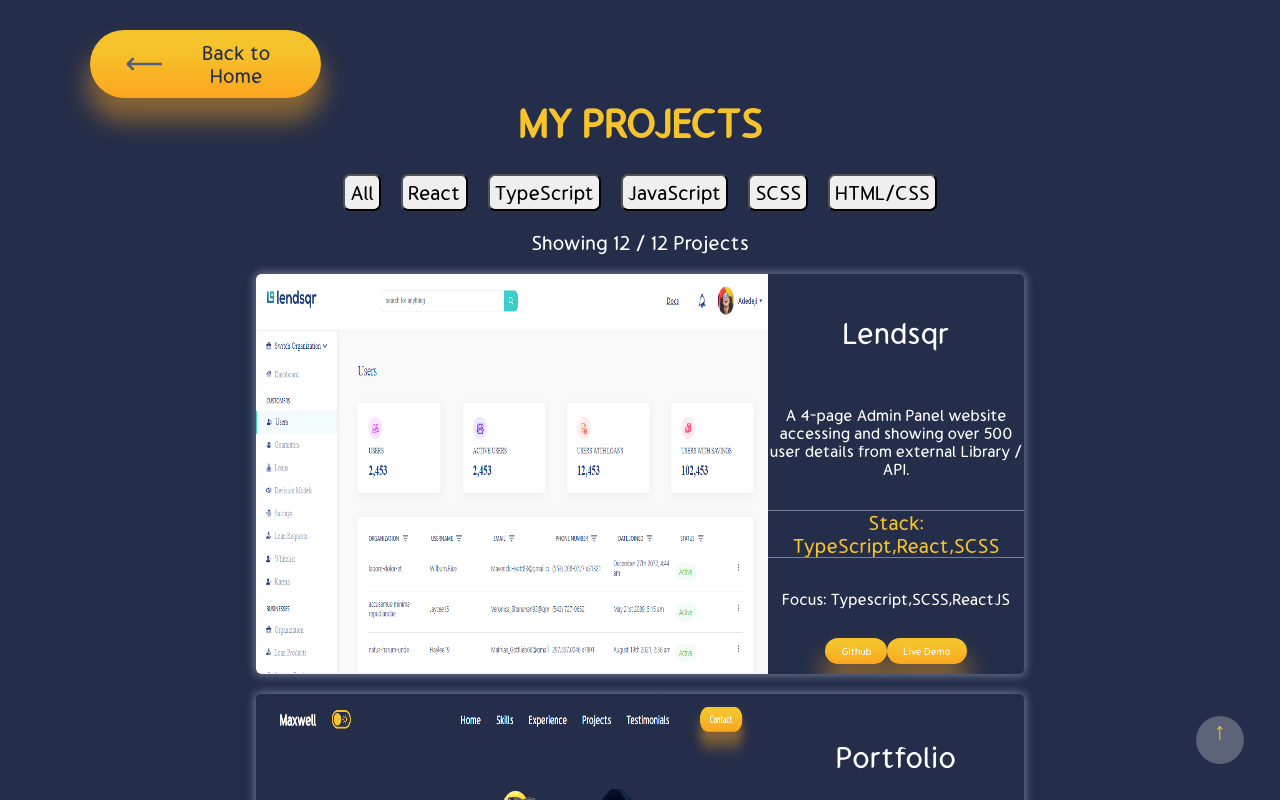
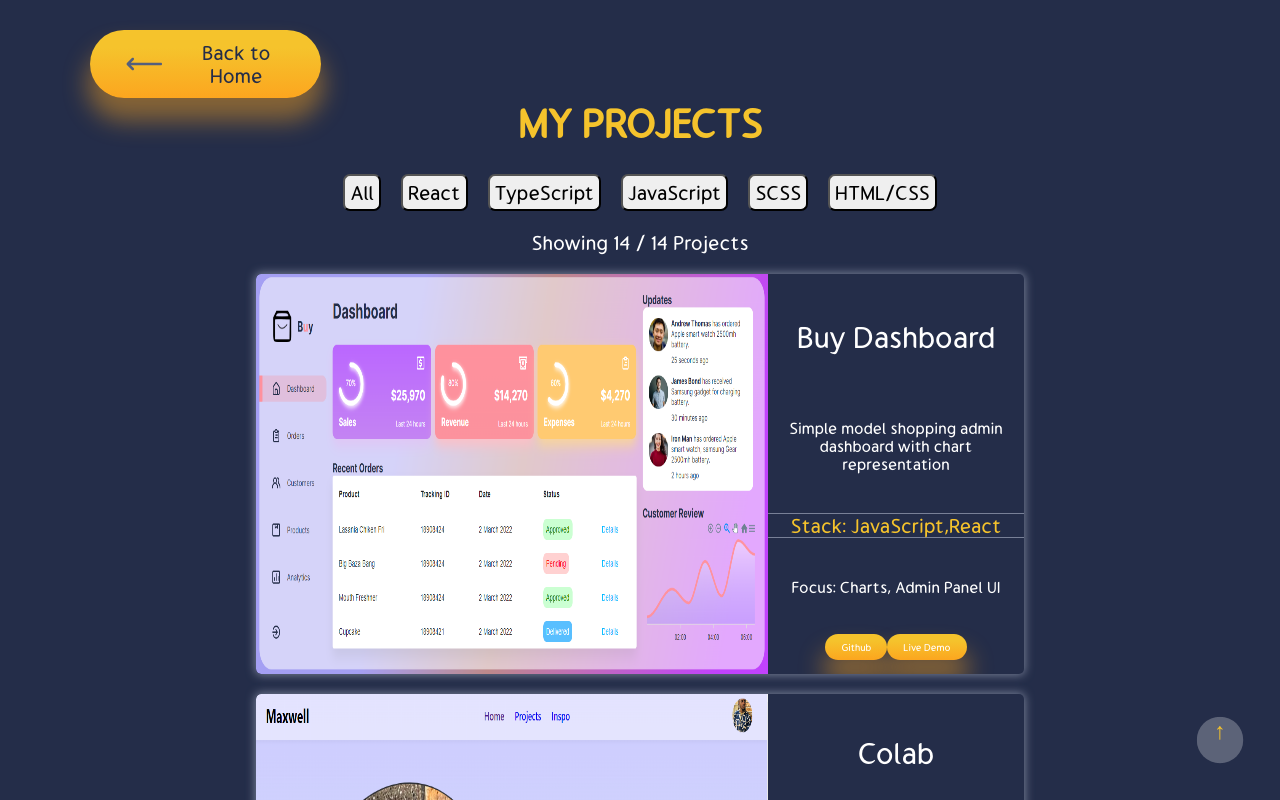
Before and after one commit to NwekeMaxwell/My-Portfolio, a React (Create React App) app: page /projects in a window 1280 px wide. Shown: the top 800 px of the page. Built offline with nearby package versions, Linux system fonts and the light colour scheme.

Commit message:
update: add new projects

```diff
--- a/src/components/MyProjectsData.js
+++ b/src/components/MyProjectsData.js
@@ -10,8 +10,85 @@
 import Lendsqr from "../img/lendsqr.png";
 import Kitty from "../img/Rolodex.png";
 import GuessMyAge from "../img/guessmyage.png";
+import Dashboard from "../img/React Dashboard.png";
+import Colab from "../img/colab.png";
+//skill imports
+import html from "../img/html logo.png";
+import css from "../img/css logo.png";
+import js from "../img/JavaScript-logo.png";
+import ts from "../img/Typescript_logo.png";
+import sass from "../img/sass logo.png";
+import react from "../img/react logo.png";
+import tailwind from "../img/tailwind.png";
+import nextjs from "../img/nextJs.png";
 
+//skilldata
+export const SkillData = [
+  {
+    id: 1,
+    title: "TypeScript",
+    image: ts,
+  },
+  {
+    id: 2,
+    title: "JavaScript",
+    image: js,
+  },
+  {
+    id: 3,
+    title: "NextJS",
+    image: nextjs,
+  },
+  {
+    id: 4,
+    title: "REACT",
+    image: react,
+  },
+  {
+    id: 5,
+    title: "SCSS",
+    image: sass,
+  },
+  {
+    id: 6,
+    title: "TailWind",
+    image: tailwind,
+  },
+  {
+    id: 7,
+    title: "CSS",
+    image: css,
+  },
+  {
+    id: 8,
+    title: "HTML",
+    image: html,
+  },
+];
+//projects data
 const MyProjectsData = [
+  {
+    id: 13,
+    title: "Buy Dashboard",
+    image: Dashboard,
+    link: "https://adminpanel-max.netlify.app/",
+    github: "https://github.com/NwekeMaxwell/Simple-Admin-Panel",
+    description:
+      "Simple model shopping admin dashboard with chart representation",
+    stack: ["JavaScript", "React"],
+    projectFocus: ["Charts, Admin Panel UI"],
+  },
+  {
+    id: 14,
+    title: "Colab",
+    image: Colab,
+    link: "https://colab-nwekemaxwell.netlify.app/",
+    github: "https://github.com/NwekeMaxwell/Co.lab-Portfolio-Assessment",
+    description:
+      "My Colab portfolio featuring 3 pages website with my briefing, few projects and a consumed API data",
+    stack: ["JavaScript", "React"],
+    projectFocus: ["API handling, Responsiveness"],
+  },
   {
     id: 1,
     title: "Lendsqr",
```
Also changed, not shown: src/img/React Dashboard.png (added), src/img/colab.png (added).
